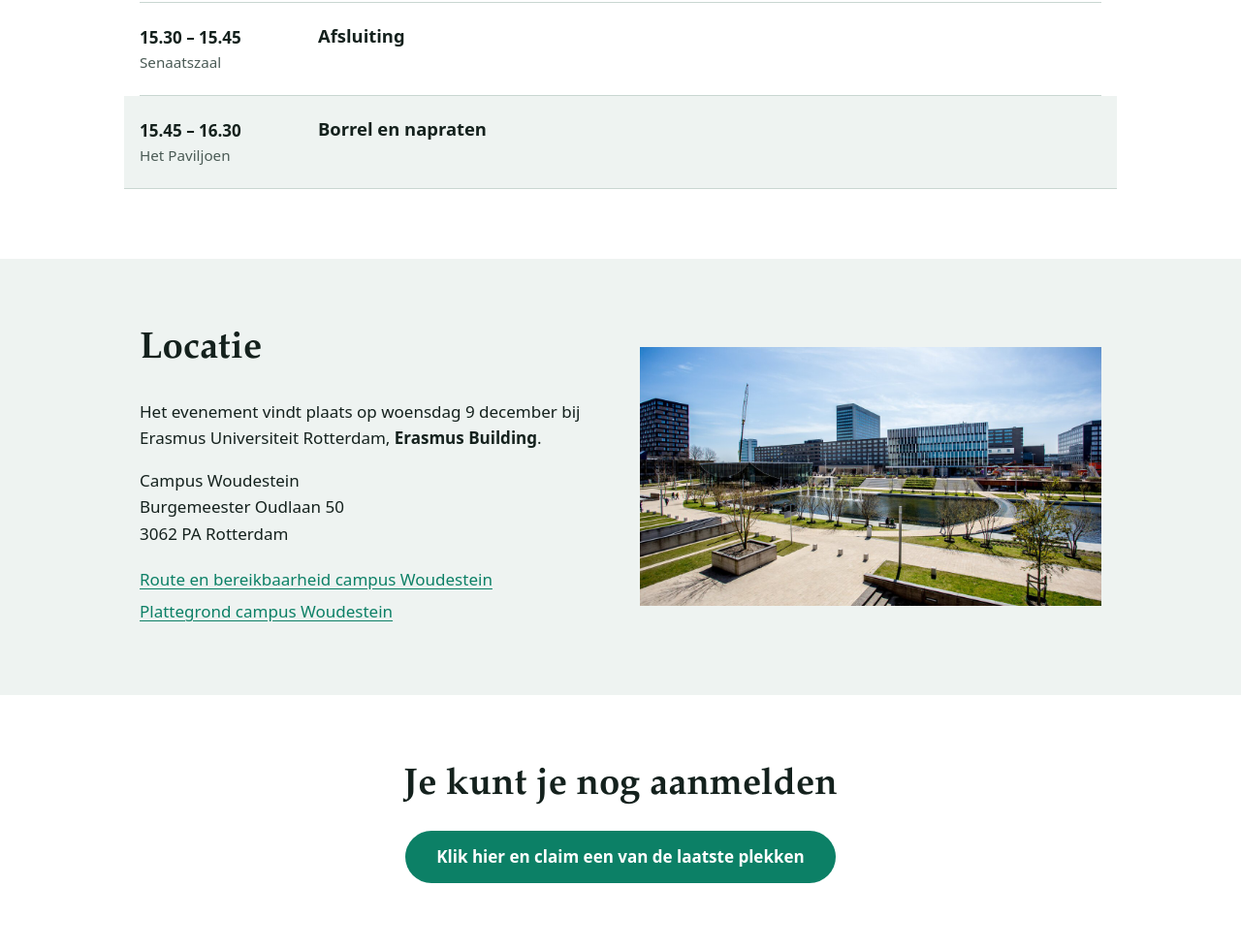
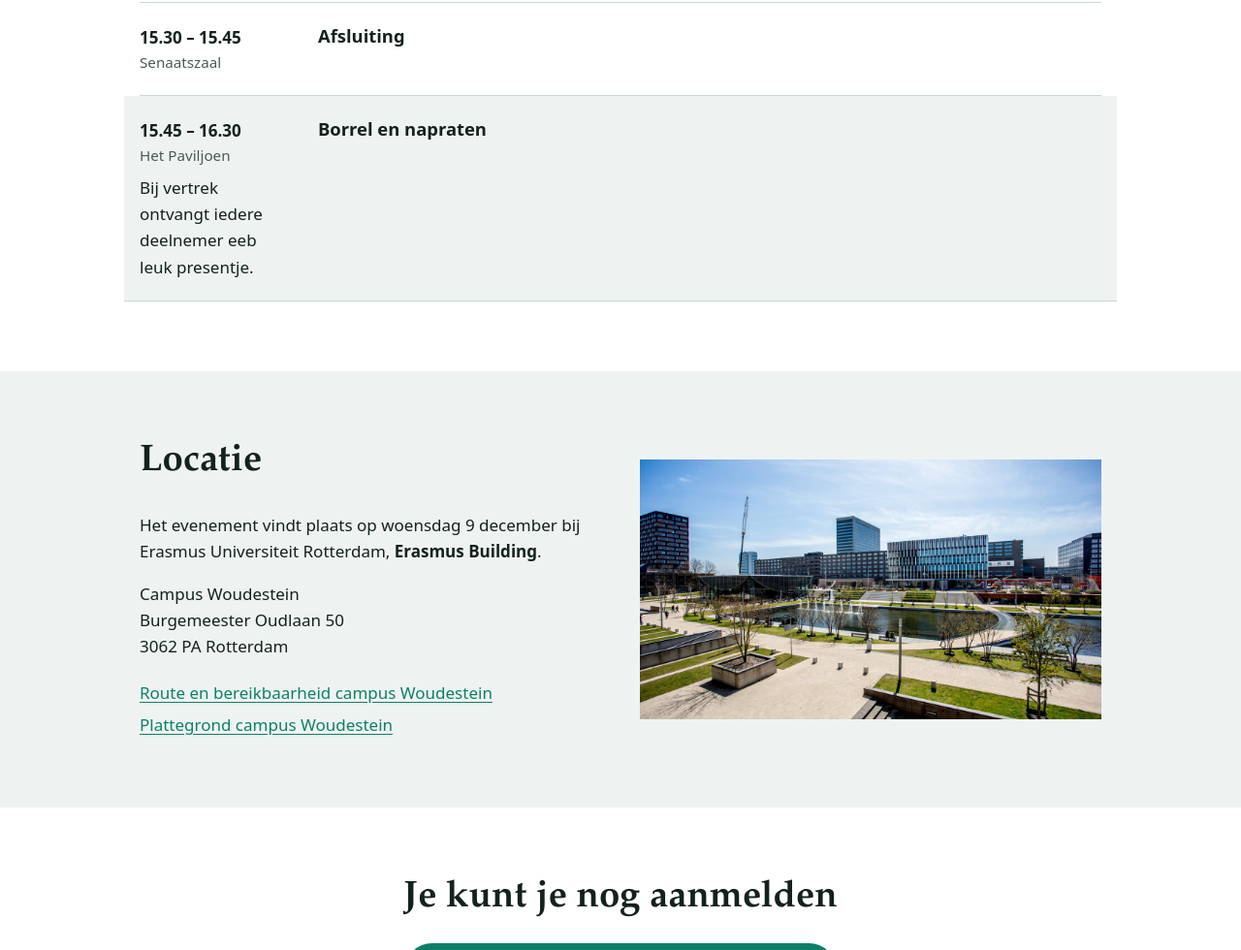
Before and after one commit to KDO365/KDO365, a plain HTML site: page index.html in a window 1280 px wide. Shown: the part 3696-4676 px from the top of the page at 97% size. Drawn offline with Linux system fonts and the light colour scheme.

Commit message:
Update index.html

```diff
--- a/index.html
+++ b/index.html
@@ -275,6 +275,7 @@
         <div class="slot pause">
           <p class="time">15.45 – 16.30<span class="room">Het Paviljoen</span></p>
           <h3>Borrel en napraten</h3>
+           <p>Bij vertrek ontvangt iedere deelnemer eeb leuk presentje.</p>
         </div>
 
       </div>
```
